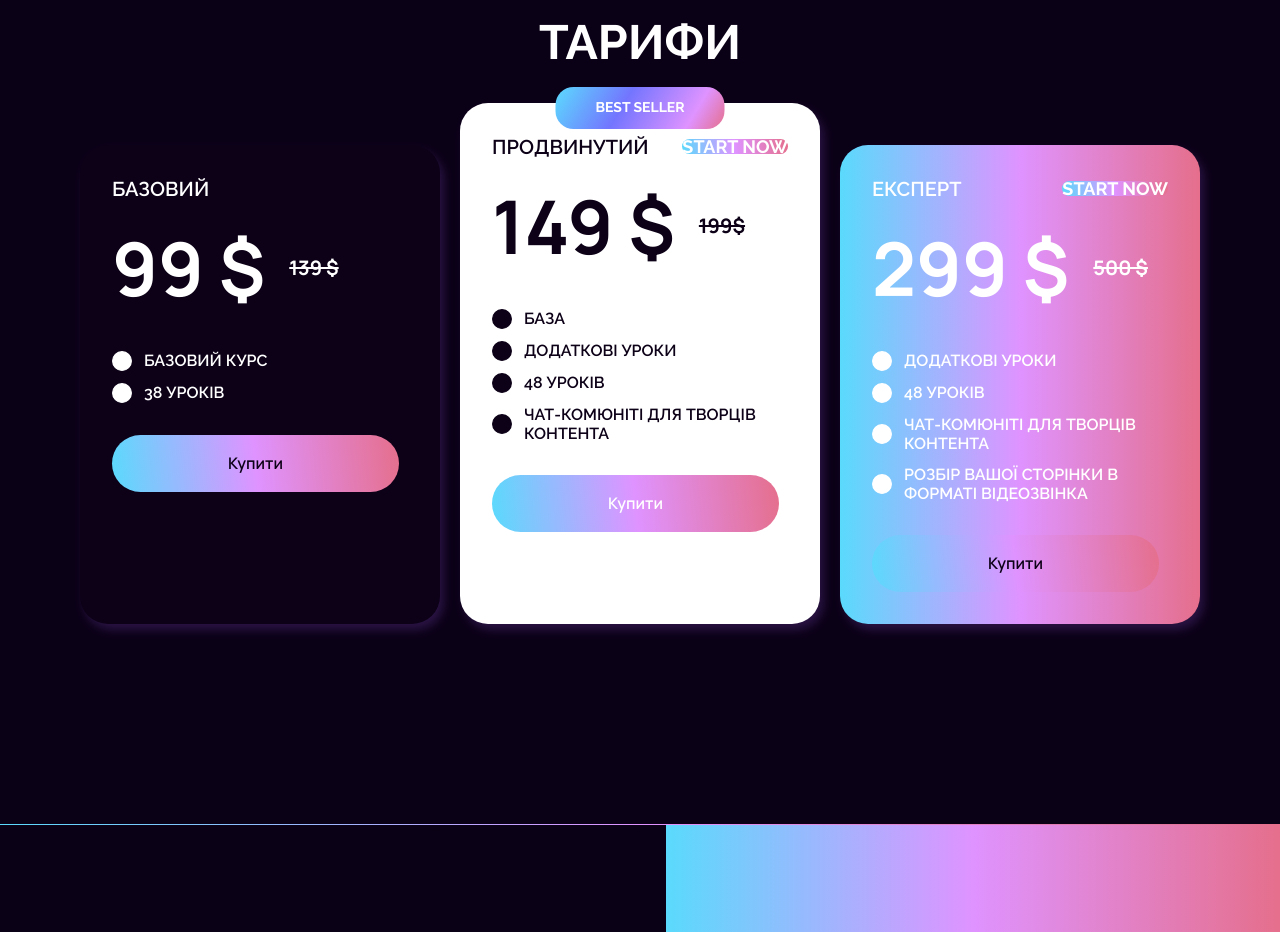
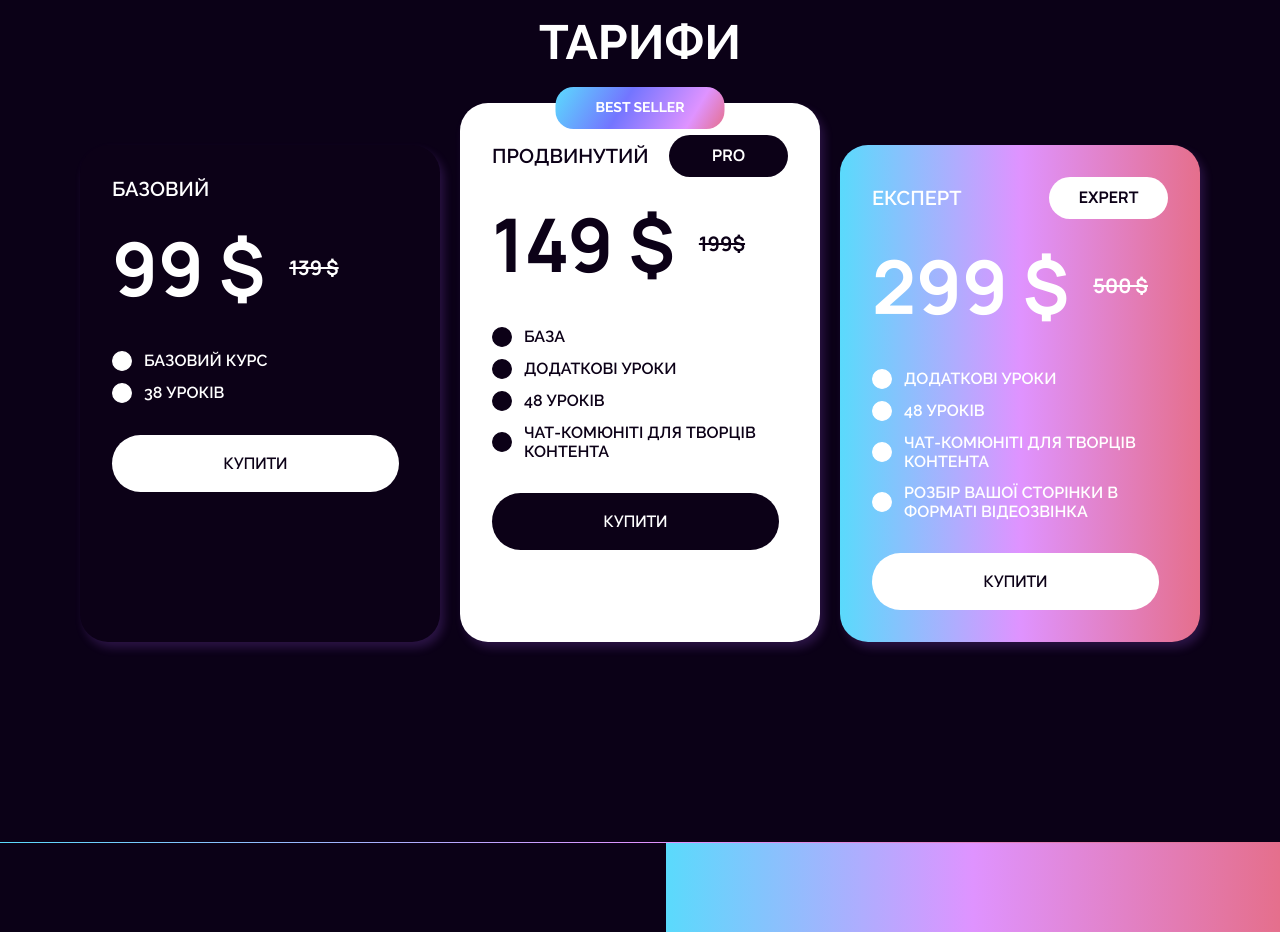
Before and after one commit to Filbertik/video_academ_next, a Next.js app: page /viral-video-course in a window 1280 px wide. Shown: the part 940-1872 px from the top of the page. Built offline with nearby package versions, Linux system fonts and the light colour scheme; a web font is replaced by a local one.

Commit message:
tarifs cta edit 4

```diff
--- a/src/app/viral-video-course/ViralVideoCoursePage.tsx
+++ b/src/app/viral-video-course/ViralVideoCoursePage.tsx
@@ -224,31 +224,31 @@ export default function ViralVideoCoursePage() {
                           {tier.name}
                         </h3>
                         {(tier.isPopular || tier.isExpert) && (
+                          // <Button
+                          //   text="Start Now"
+                          //   text_font_size="text-lg"
+                          //   text_font_family="Raleway"
+                          //   text_font_weight="font-bold"
+                          //   // text_transform="uppercase" ← видаліть або закоментуйте
+                          //   border_border_radius="rounded-[30px]"
+                          //   padding="t=10px,r=34px,b=10px,l=34px"
+                          //   className="uppercase" // ← можна додати клас замість пропа
+                          // />
                           <Button
-                            text="Start Now"
-                            text_font_size="text-lg"
+                            text={tier.isPopular ? 'Pro' : 'Expert'}
+                            text_font_size="text-[16px]"
                             text_font_family="Raleway"
                             text_font_weight="font-bold"
-                            // text_transform="uppercase" ← видаліть або закоментуйте
+                            // text_transform="uppercase"
                             border_border_radius="rounded-[30px]"
                             padding="t=10px,r=34px,b=10px,l=34px"
-                            className="uppercase" // ← можна додати клас замість пропа
+                            // Жорсткий клас — щоб компонент не намагався "додати" градієнт
+                            className={`uppercase  w-[119px] h-[42px] rounded-[30px] flex items-center justify-center uppercase text-[16px] font-bold ${
+                              tier.isPopular ? 'bg-[#0c0117] text-white' : 'bg-white text-[#0c0117]'
+                            }`}
+                            // Забираємо inline-градієнт зі стилю — усе через класи вище
+                            style={{}}
                           />
-                          // <Button
-                          //   text={tier.isPopular ? 'Pro' : 'Expert'}
-                          //   text_font_size="text-[16px]"
-                          //   text_font_family="Raleway"
-                          //   text_font_weight="font-bold"
-                          //   text_transform="uppercase"
-                          //   border_border_radius="rounded-[30px]"
-                          //   padding="t=10px,r=34px,b=10px,l=34px"
-                          // Жорсткий клас — щоб компонент не намагався "додати" градієнт
-                          // className={`w-[119px] h-[42px] rounded-[30px] flex items-center justify-center uppercase text-[16px] font-bold ${
-                          //   tier.isPopular ? 'bg-[#0c0117] text-white' : 'bg-white text-[#0c0117]'
-                          // }`}
-                          // Забираємо inline-градієнт зі стилю — усе через класи вище
-                          // style={{}}
-                          // />
                           // <Button
                           //   text={tier.isPopular ? 'Pro' : 'Expert'}
                           //   text_font_size="text-[16px]"
@@ -332,8 +332,26 @@ export default function ViralVideoCoursePage() {
                         ))}
                       </ul>
                     </div>
+                    <Button
+                      text={tier.buttonText}
+                      text_font_size="text-base"
+                      text_font_family="Manrope"
+                      text_font_weight="font-semibold"
+                      text_line_height="leading-xl"
+                      // НЕ передаємо fill_background / fill_background_color
+                      border_border_radius="rounded-[52px]"
+                      padding="t=16px,r=63px,b=16px,l=63px"
+                      className={`w-[287px] h-[57px] rounded-[52px] font-semibold text-[16px] uppercase flex items-center justify-center
+    ${tier.buttonStyle === 'white' ? '!bg-white !text-[#0c0117]' : '!bg-[#0c0117] !text-white'}`}
+                      style={{
+                        background: tier.buttonStyle === 'white' ? '#ffffff' : '#0c0117',
+                        color: tier.buttonStyle === 'white' ? '#0c0117' : '#ffffff',
+                        backgroundImage: 'none', // знімає градієнт
+                      }}
+                      onClick={() => handlePurchaseClick(tier.id)}
+                    />
 
-                    <Button
+                    {/* <Button
                       text={tier.buttonText}
                       text_font_size="text-base"
                       text_font_family="Manrope"
@@ -348,7 +366,7 @@ export default function ViralVideoCoursePage() {
                           : 'bg-[#0c0117] text-white'
                       }`}
                       onClick={() => handlePurchaseClick(tier.id)}
-                    />
+                    /> */}
 
                     {/* <Button
                       text={tier.buttonText}
```
